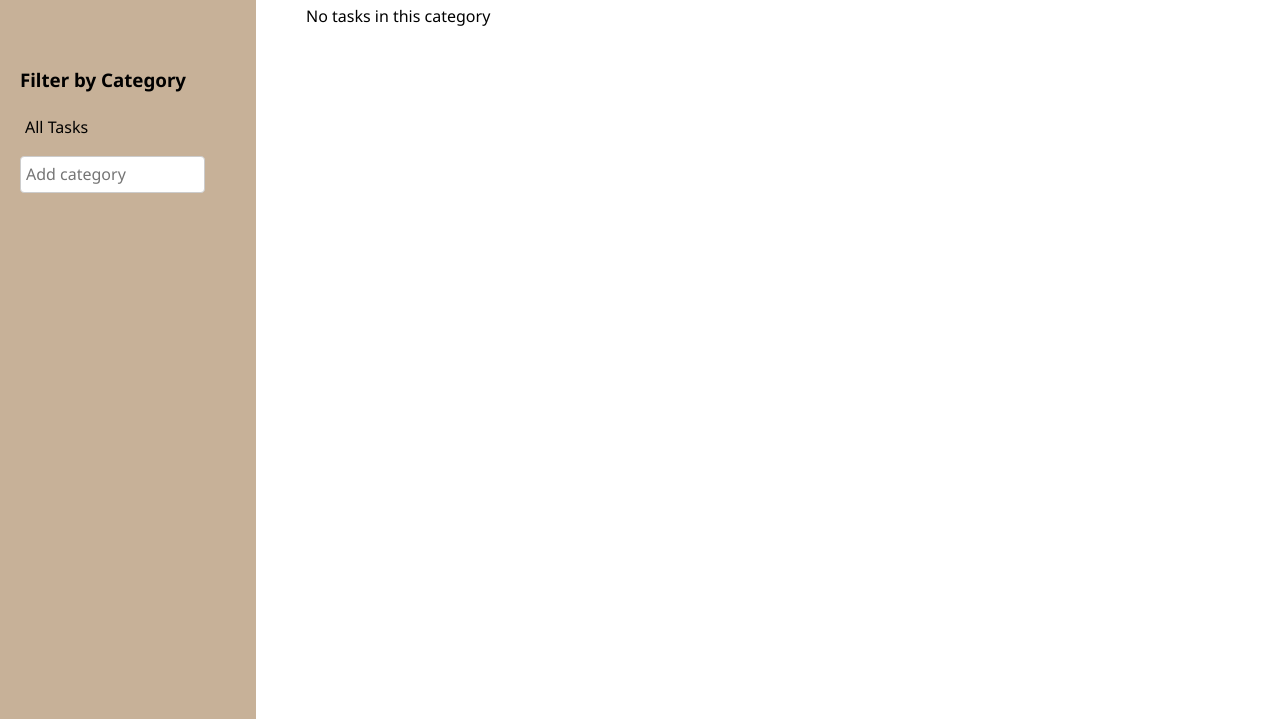
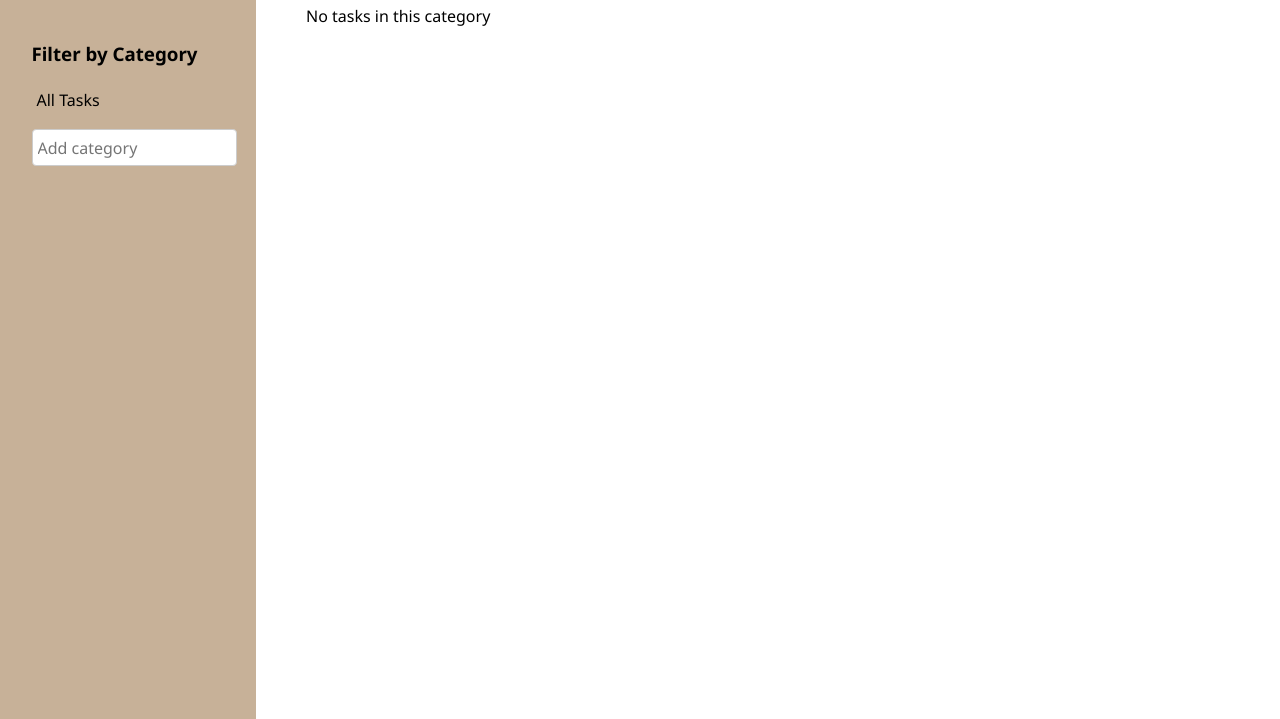
Before and after one commit to cmoratagarcia/odin-to-do-list, a website built with webpack: page src/index.html in a window 1280 px wide. Shown: the part 156-875 px from the top of the page. Built offline with nearby package versions, Linux system fonts and the light colour scheme.

Commit message:
Style sidebar

```diff
--- a/src/style.css
+++ b/src/style.css
@@ -29,7 +29,10 @@
 
     .sidebar {
     background-color: var(--brown);
-    padding: 20px;
+    padding: 15px;
+    display: flex;
+    flex-direction: column;
+    align-items: center;
     }
 
     main {
@@ -38,10 +41,13 @@
     }
 
     .new-task-btn {
+        margin: 10px;
         background-color: var(--off-white);
+        width: 70%;
     }
+
     .cat-container {
-    margin-top: 50px;
+    margin-top: 30px;
     }
 
     ul {
@@ -65,7 +71,6 @@
     }
 
     #new-cat, .sidebar-options li  {
-        width: 80%;
         height: 25px;
     }
     #new-cat {
@@ -74,7 +79,9 @@
     .task-container {
         margin-top: 20px;
     }
-
+    .selected-cat {
+        background-color: var(--off-white);
+    }
     .task-card {
     background-color: var(--off-white);
     border-radius: 8px;
```
